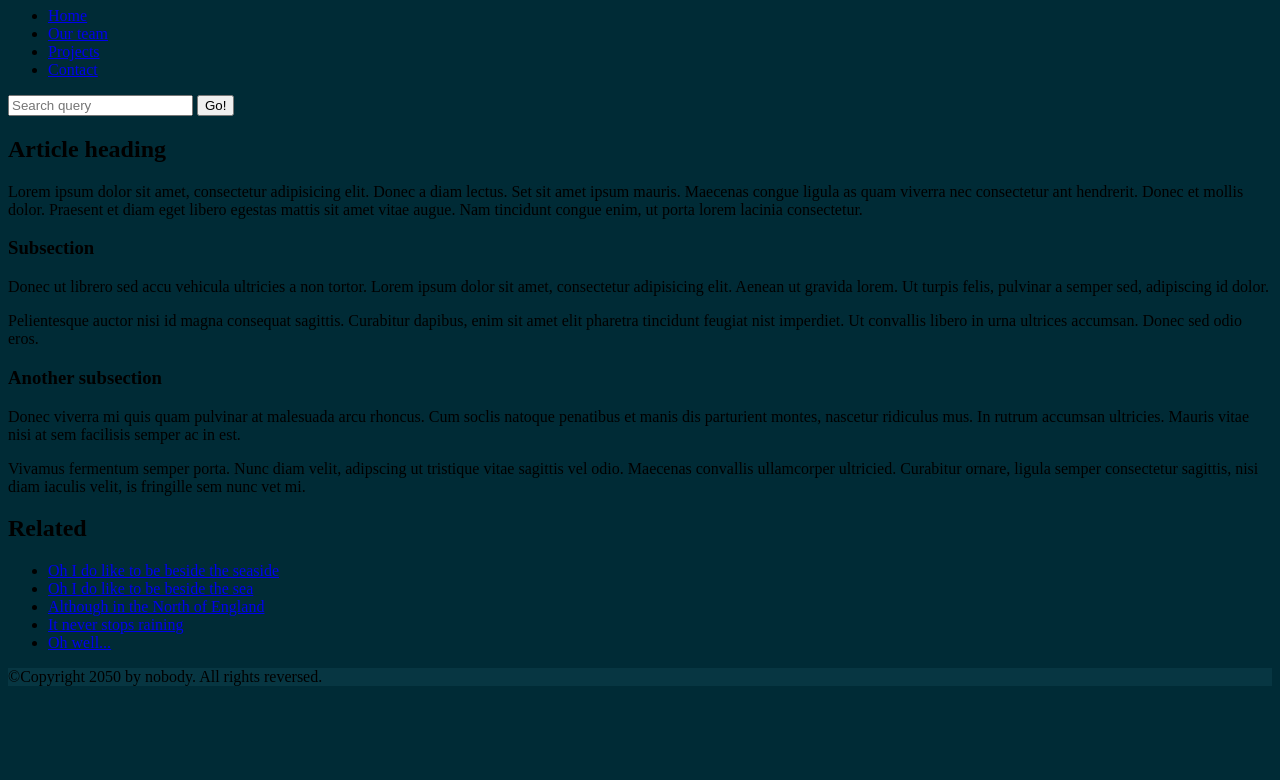
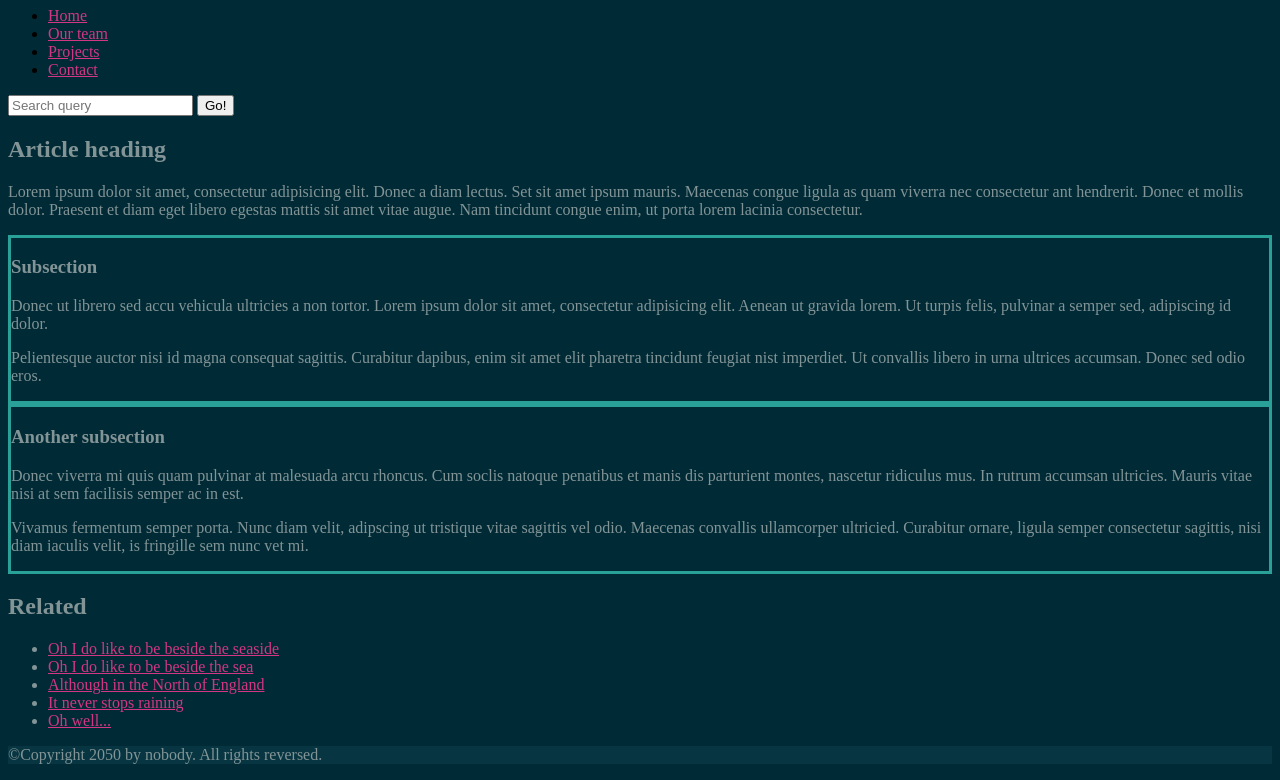
Before and after one commit to Jackyxie2/CA3-Markdown-HTML-CSS-Git, a plain HTML site: page start_page.html in a window 1280 px wide. Shown: the part 73-853 px from the top of the page. Before the commit the page ends 800 px from the top, so only its background shows below. Drawn offline with Linux system fonts and the light colour scheme; a web font is replaced by a local one.

Commit message:
Task 3 to Task 6 in progress

```diff
--- a/start_page.html
+++ b/start_page.html
@@ -24,14 +24,38 @@
         --c-cyan: rgb(42,161,152);
         --c-green: rgb(133,153,0);
       }
+
+      /* Task 2.1 */
       html {
         background-color: rgb(0, 43, 54);
       }
-
+      /* Task 2.2 */
       header,
       footer {
         background-color: rgb(7, 54, 66);
       }
+      /* Task 2.3 */
+      main,
+      footer,
+      header {
+        color: rgb(131,148,150);
+      }
+
+      /* Task 2.4 - Links to Magenta */
+      a {
+        color: rgb(211, 54,130);
+      }
+
+      /* Task 2.5 - Mouse hover over link orange */
+
+      a:hover {
+        color: rgb(203, 75, 22);
+      }
+
+      div {
+        border: solid 3px rgb(42,161,152);
+      }
+
     </style>
 
   </head>
@@ -65,20 +89,25 @@
       <!-- It contains an article -->
       <article>
         <h2>Article heading</h2>
+        <p>Lorem ipsum dolor sit amet, consectetur adipisicing elit. Donec a diam lectus. Set sit amet ipsum mauris. Maecenas congue ligula as quam viverra nec consectetur ant hendrerit. Donec et mollis dolor. Praesent et diam eget libero egestas mattis sit amet vitae augue. Nam tincidunt congue enim, ut porta lorem lacinia consectetur.</p>
 
-        <p>Lorem ipsum dolor sit amet, consectetur adipisicing elit. Donec a diam lectus. Set sit amet ipsum mauris. Maecenas congue ligula as quam viverra nec consectetur ant hendrerit. Donec et mollis dolor. Praesent et diam eget libero egestas mattis sit amet vitae augue. Nam tincidunt congue enim, ut porta lorem lacinia consectetur.</p>
+        <!-- Create div to separate articles from Main heading -->
+        <div>
 
           <h3>Subsection</h3>
 
           <p>Donec ut librero sed accu vehicula ultricies a non tortor. Lorem ipsum dolor sit amet, consectetur adipisicing elit. Aenean ut gravida lorem. Ut turpis felis, pulvinar a semper sed, adipiscing id dolor.</p>
 
           <p>Pelientesque auctor nisi id magna consequat sagittis. Curabitur dapibus, enim sit amet elit pharetra tincidunt feugiat nist imperdiet. Ut convallis libero in urna ultrices accumsan. Donec sed odio eros.</p>
+        </div>
 
+        <div>
           <h3>Another subsection</h3>
 
           <p>Donec viverra mi quis quam pulvinar at malesuada arcu rhoncus. Cum soclis natoque penatibus et manis dis parturient montes, nascetur ridiculus mus. In rutrum accumsan ultricies. Mauris vitae nisi at sem facilisis semper ac in est.</p>
 
           <p>Vivamus fermentum semper porta. Nunc diam velit, adipscing ut tristique vitae sagittis vel odio. Maecenas convallis ullamcorper ultricied. Curabitur ornare, ligula semper consectetur sagittis, nisi diam iaculis velit, is fringille sem nunc vet mi.</p>
+        </div>
       </article>
 
       <!-- the aside content can also be nested within the main content -->
@@ -86,7 +115,7 @@
         <h2>Related</h2>
 
         <ul>
-          <li><a href="#">Oh I do like to be beside the seaside</a></li>
+          <li><a href="https://satterley.com.au/seaside-estate">Oh I do like to be beside the seaside</a></li>
           <li><a href="#">Oh I do like to be beside the sea</a></li>
           <li><a href="#">Although in the North of England</a></li>
           <li><a href="#">It never stops raining</a></li>
```
Lines whose indentation alone changed are shown as unchanged.
